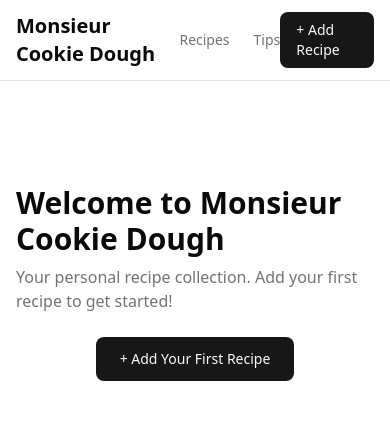
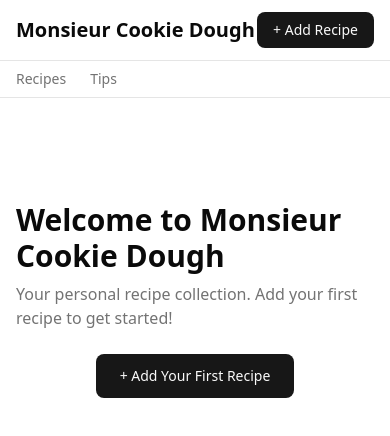
Before and after one commit to iKnorr/recipe-app, a Next.js app: page / in a window 390 px wide. Shown: the top 436 px of the page. Built offline with nearby package versions, Linux system fonts and the light colour scheme; no server answers; the database is empty.

Commit message:
Move nav links to separate row for better mobile layout

```diff
--- a/src/app/layout.tsx
+++ b/src/app/layout.tsx
@@ -48,10 +48,17 @@ export default function RootLayout({
       >
         <header className="border-b">
           <div className="container mx-auto flex items-center justify-between px-4 py-3">
-            <div className="flex items-center gap-6">
             <Link href="/" className="text-xl font-bold">
               Monsieur Cookie Dough
             </Link>
+            <Link
+              href="/recipes/new"
+              className="rounded-md bg-primary px-4 py-2 text-sm font-medium text-primary-foreground hover:bg-primary/90"
+            >
+              + Add Recipe
+            </Link>
+          </div>
+          <nav className="container mx-auto flex gap-6 border-t px-4 py-2">
             <Link
               href="/"
               className="text-sm font-medium text-muted-foreground hover:text-foreground"
@@ -64,14 +71,7 @@ export default function RootLayout({
             >
               Tips
             </Link>
-            </div>
-            <Link
-              href="/recipes/new"
-              className="rounded-md bg-primary px-4 py-2 text-sm font-medium text-primary-foreground hover:bg-primary/90"
-            >
-              + Add Recipe
-            </Link>
-          </div>
+          </nav>
         </header>
         <main className="container mx-auto px-4 py-6">{children}</main>
         <Toaster />
```
Lines whose indentation alone changed are shown as unchanged.
